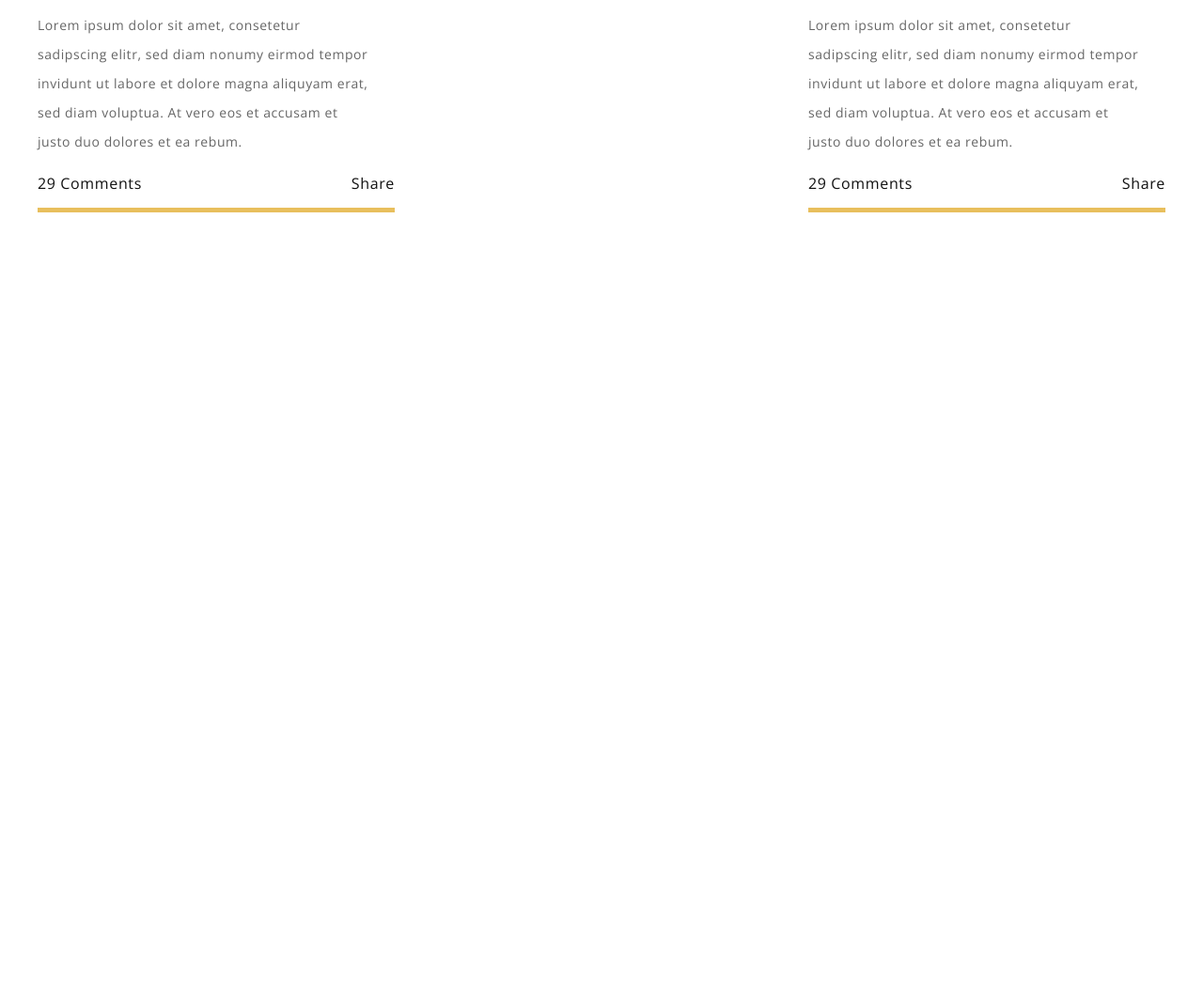
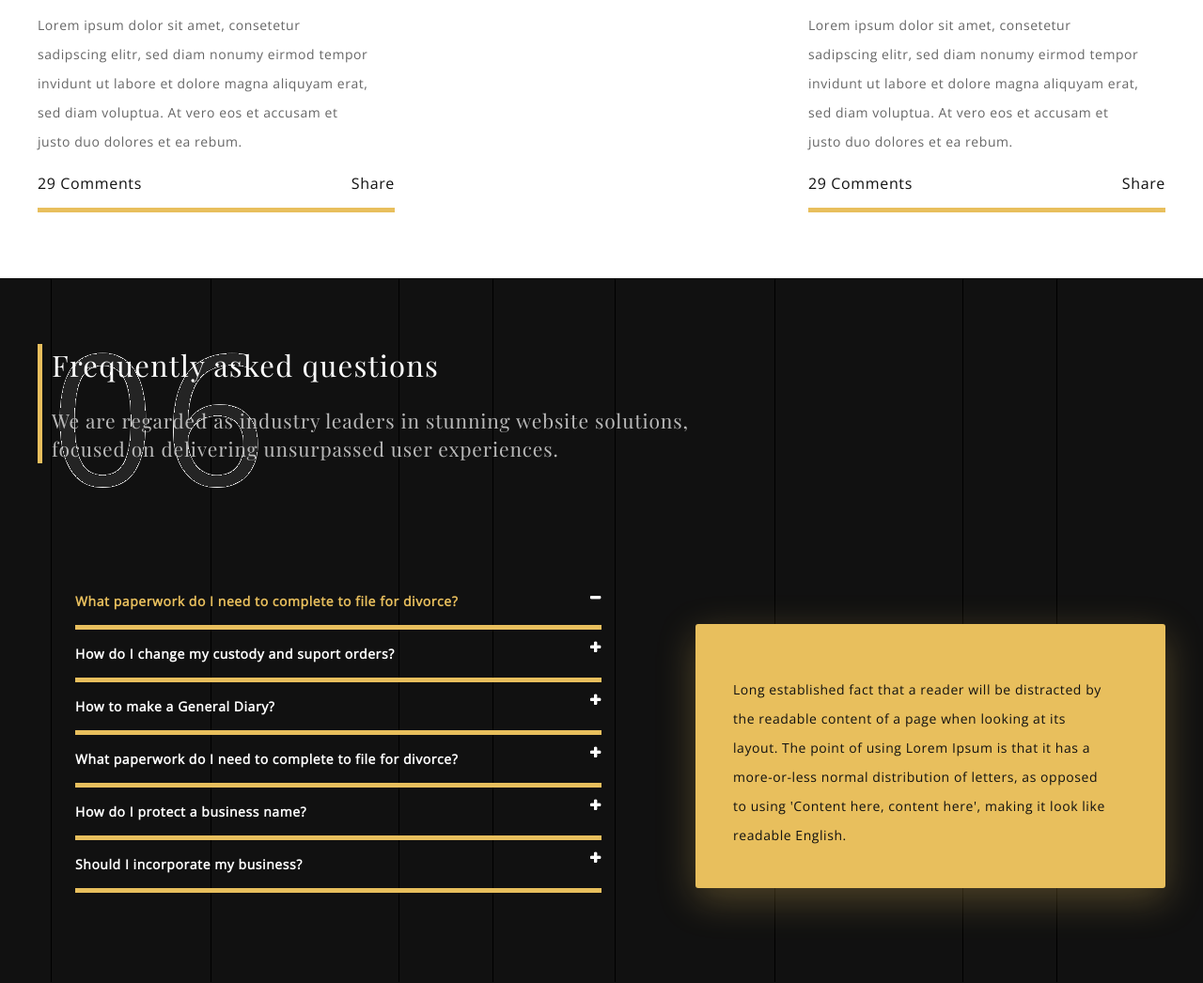
Before and after one commit to amfuc2/Home8, a plain HTML site: page index.html in a window 1280 px wide. Shown: the part 4512-5558 px from the top of the page at 94% size. Before the commit the page ends 4738 px from the top, so only its background shows below. Drawn offline with nearby package versions, Linux system fonts and the light colour scheme.

Commit message:
add block Frequently asked questions

```diff
--- a/assets/css/style.css
+++ b/assets/css/style.css
@@ -529,3 +529,81 @@ article {
   line-height: 31px;
   letter-spacing: 0.64px;
 }
+
+.fourth-background {
+  background: url("../img/fourth-background.png") #111111 50% 50% no-repeat;
+  height: 750px;
+}
+
+.title-Frequently-asked-questions {
+  color: #ffffff;
+  font-family: "Playfair Display";
+  font-size: 31px;
+  font-weight: 400;
+  line-height: 44.84px;
+  letter-spacing: 1.24px;
+}
+
+.text-Frequently-asked-questions {
+  width: 762px;
+  color: #b9b9b9;
+  font-family: "Playfair Display";
+  font-size: 21px;
+  font-weight: 400;
+  line-height: 30.89px;
+  letter-spacing: 0.84px;
+}
+
+.margin-between-start-block-and--Frequently-asked-questions {
+  margin-top: 70px;
+  padding-top: 70px;
+}
+
+.Frequently-asked-questions {
+  color: #ffffff;
+  font-family: "Open Sans";
+  font-size: 14px;
+  font-weight: 700;
+  line-height: 31px;
+  letter-spacing: 0.56px;
+}
+
+.active-question {
+  color: #e8bf5d;
+}
+
+.fixed-width-560 {
+  width: 560px;
+}
+
+.padding-top {
+  padding-top: 10px;
+}
+
+.margin-after-Frequently-asked-questions-with-border-left {
+  margin-top: 100px;
+}
+
+.orange-text-block {
+  width: 500px;
+  height: 281px;
+  box-shadow: 0 12px 40px rgba(216, 178, 87, 0.32);
+  border-radius: 3px;
+  background-color: #e8bf5d;
+}
+
+.style-for-text-in-orange-block {
+  width: 406px;
+  height: 200px;
+  color: #111111;
+  font-family: "Open Sans";
+  font-size: 14px;
+  font-weight: 400;
+  line-height: 31px;
+  letter-spacing: 0.56px;
+  padding: 40px;
+}
+
+.margin-right-Frequently-asked-questions {
+  margin-top: 150px;
+}
--- a/index.html
+++ b/index.html
@@ -193,7 +193,7 @@
         </div>
     </div>
 </section>
-<section class="container">
+<section class="container clearfix">
     <div class="margin-between-start-block-and-recent-publication">
         <div class="border-left">
             <span class="title-Recent-Publications">Recent Publications</span>
@@ -258,5 +258,64 @@
         </div>
     </div>
 </section>
+<section class="fourth-background">
+    <div class="container">
+        <div class="margin-between-start-block-and--Frequently-asked-questions">
+            <div class="border-left">
+                <span class="title-Frequently-asked-questions">Frequently asked questions</span>
+                <p class="text-Frequently-asked-questions">
+                    We are regarded as industry leaders in stunning website solutions, focused on delivering unsurpassed
+                    user experiences.
+                </p>
+            </div>
+        </div>
+        <ul class="margin-after-Frequently-asked-questions-with-border-left float-left">
+            <li class="fixed-width-560 border-bottom padding-top clearfix">
+                <a href="#" class="Frequently-asked-questions float-left active-question">What paperwork do I need to
+                    complete to file for divorce?
+                </a>
+                <a href="#" class="float-right"><img src="assets/img/minus.png"></a>
+            </li>
+            <li class="fixed-width-560 border-bottom padding-top clearfix">
+                <a href="#" class="Frequently-asked-questions float-left">
+                    How do I change my custody and suport orders?
+                </a>
+                <a href="#" class="float-right"><img src="assets/img/plus.png"></a>
+            </li>
+            <li class="fixed-width-560 border-bottom padding-top clearfix">
+                <a href="#" class="Frequently-asked-questions float-left">
+                    How to make a General Diary?
+                </a>
+                <a href="#" class="float-right"><img src="assets/img/plus.png"></a>
+            </li>
+            <li class="fixed-width-560 border-bottom padding-top clearfix">
+                <a href="#" class="Frequently-asked-questions float-left">
+                    What paperwork do I need to complete to file for
+                    divorce?
+                </a>
+                <a href="#" class="float-right"><img src="assets/img/plus.png"></a>
+            </li>
+            <li class="fixed-width-560 border-bottom padding-top clearfix">
+                <a href="#" class="Frequently-asked-questions float-left">
+                    How do I protect a business name?
+                </a>
+                <a href="#" class="float-right"><img src="assets/img/plus.png"></a>
+            </li>
+            <li class="fixed-width-560 border-bottom padding-top clearfix">
+                <a href="#" class="Frequently-asked-questions float-left">
+                    Should I incorporate my business?
+                </a>
+                <a href="#" class="float-right"><img src="assets/img/plus.png"></a>
+            </li>
+        </ul>
+        <div class="margin-right-Frequently-asked-questions float-left orange-text-block float-right">
+            <p class="style-for-text-in-orange-block">
+                Long established fact that a reader will be distracted by the readable content of a page when looking
+                at its layout. The point of using Lorem Ipsum is that it has a more-or-less normal distribution of
+                letters, as opposed to using 'Content here, content here', making it look like readable English.
+            </p>
+        </div>
+    </div>
+</section>
 </body>
 </html>
```
Also changed, not shown: assets/img/10-layers (1).png (deleted), assets/img/fourth-background.png (added), assets/img/minus.png (added), assets/img/plus.png (added).
